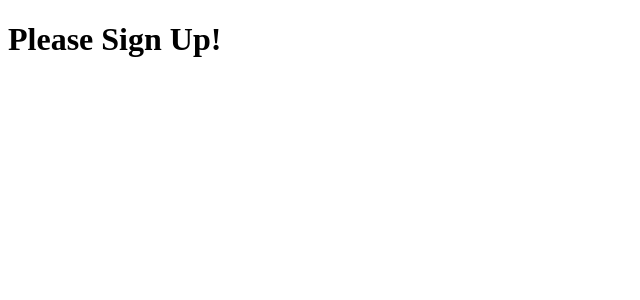
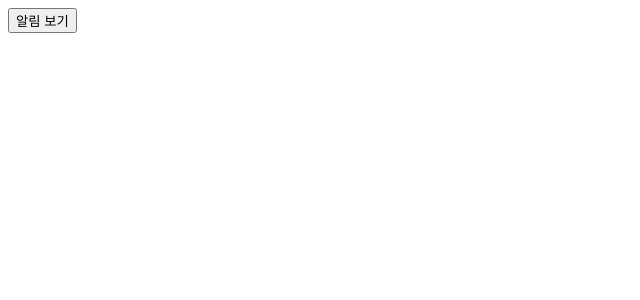
Before and after one commit to rowing0328/react-typescript-zero-to-hero, a React (Vite) app in the folder react/: page / in a window 1280 px wide. Shown: the top 300 px of the page, without its empty margins (0-640 px from the left). Built offline with nearby package versions, Linux system fonts and the light colour scheme.

Commit message:
Feat : 미션 10. && 연산자를 활용한 알림 메시지 표시 기능 구현

```diff
--- a/react/src/App.tsx
+++ b/react/src/App.tsx
@@ -1,14 +1,25 @@
-/* 조건부 렌더링 - && 연산자 */
+/* && 연산자를 활용한 알림 메시지 표시 기능 구현 */
+import Notification from './component/Notification';
+
 export default function App() {
-  const isLoggedIn = false;
-
   return (
     <>
-      {isLoggedIn && <h1>Welcome Back!</h1>}
-      {!isLoggedIn && <h1>Please Sign Up!</h1>}
+      <Notification />
     </>
   );
 }
+
+/* 조건부 렌더링 - && 연산자 */
+// export default function App() {
+//   const isLoggedIn = false;
+//
+//   return (
+//     <>
+//       {isLoggedIn && <h1>Welcome Back!</h1>}
+//       {!isLoggedIn && <h1>Please Sign Up!</h1>}
+//     </>
+//   );
+// }
 
 /* 삼항 연산자를 활용한 조건부 렌더링 */
 // import LoginPanel from './component/LoginPanel';
--- /dev/null
+++ b/react/src/component/Notification.tsx
@@ -0,0 +1,20 @@
+import { useState } from 'react';
+
+export default function Notification() {
+  const [showNotification, setShowNotification] = useState<boolean>(false);
+  const handleNotificationChange = (isShow: boolean) => {
+    setShowNotification(isShow);
+  };
+
+  return (
+    <>
+      {showNotification && <p>새로운 알림이 도착했습니다.</p>}
+      {!showNotification && (
+        <button onClick={() => handleNotificationChange(true)}>알림 보기</button>
+      )}
+      {showNotification && (
+        <button onClick={() => handleNotificationChange(false)}>알림 닫기</button>
+      )}
+    </>
+  );
+}
```
